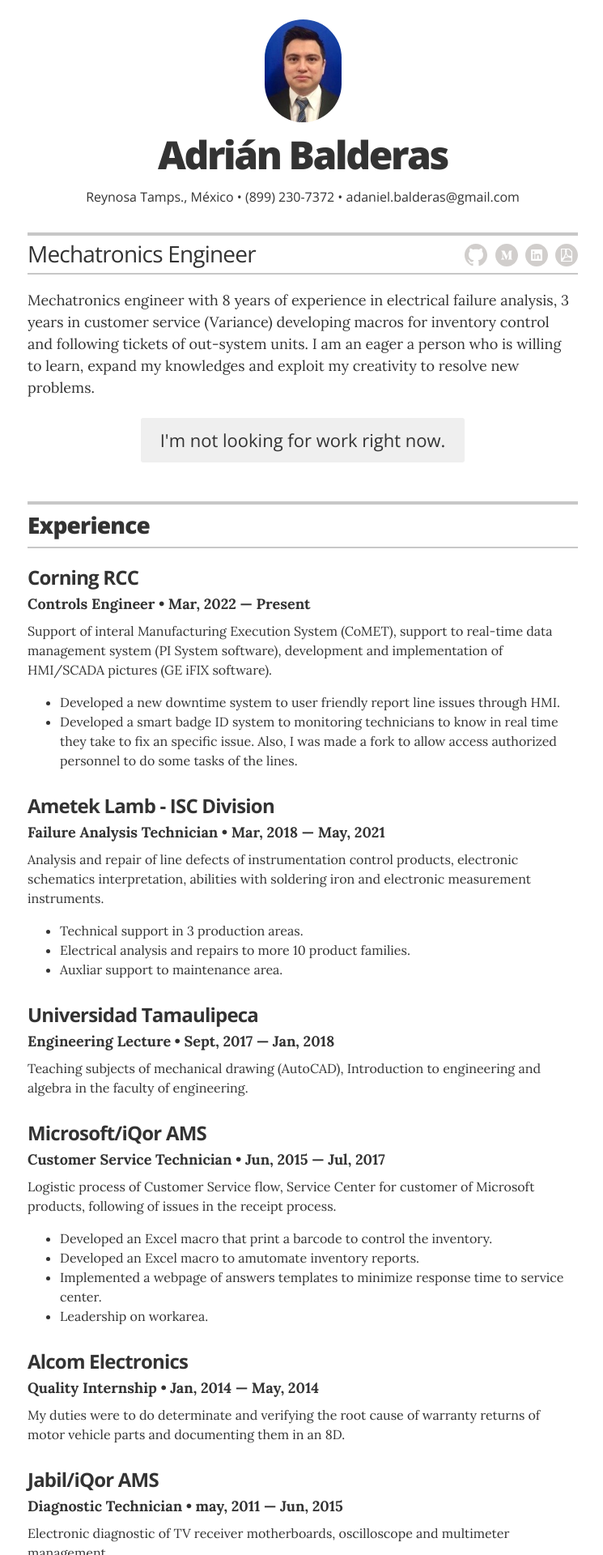
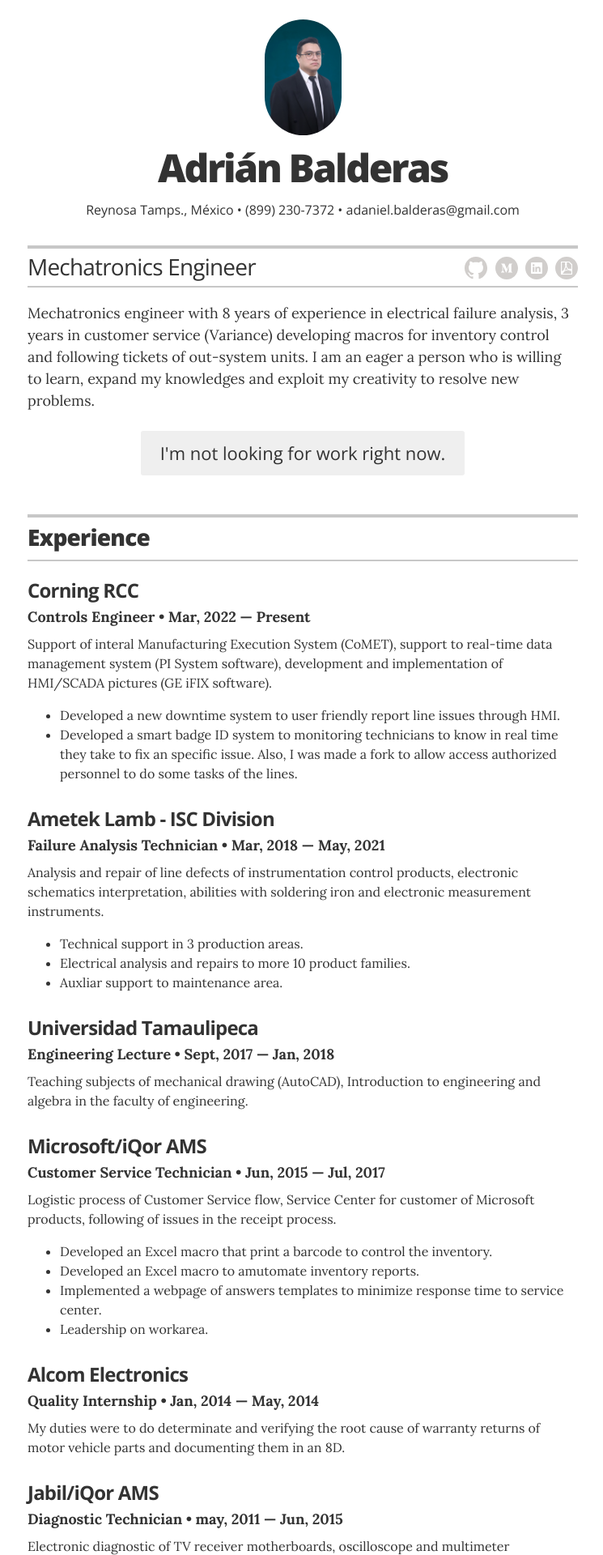
Before and after one commit to baldeadr/baldeadr.github.io, a Jekyll site: the page built from index.html, in a window 1280 px wide. Shown: the top 1920 px of the page at 81% size, without its empty margins (266-1011 px from the left). Built offline with Jekyll 4.4.1, drawn with Linux system fonts in a browser that asks for light colours.

Commit message:
avatar.png

```diff
--- a/_layouts/resume.html
+++ b/_layouts/resume.html
@@ -13,7 +13,7 @@
 
         <!-- You can turn off the avatar in _config.yml by setting to false -->
         {% if site.resume_avatar == 'true' %}
-        <img src="images/avatar.jpg" alt="my photo" class="avatar no-print" itemprop="image">
+        <img src="images/avatar.png" alt="my photo" class="avatar no-print" itemprop="image">
         {% endif %}
 
         <!-- Your name is defined in the _config.yml file -->
```
